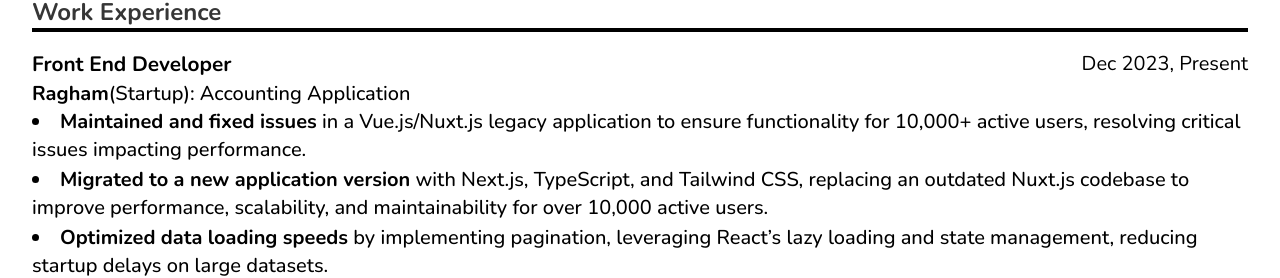
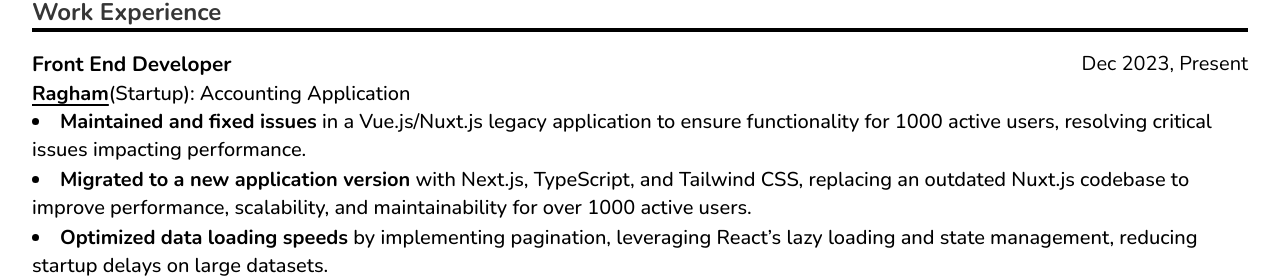
Before and after one commit to MiladKarandish/portfolio-v2, a Next.js app: page /resume in a window 1280 px wide. Shown: the part 500-778 px from the top of the page. Built offline with nearby package versions, Linux system fonts and the light colour scheme.

Commit message:
pdf generator link updated

```diff
--- a/package.json
+++ b/package.json
@@ -1,6 +1,6 @@
 {
   "name": "mil-portfolio",
-  "author": "Milad Karandish <miladkaarandish@gmail.com> ()",
+  "author": "Milad Karandish <miladkaarandish@gmail.com> (https://miladkarandish.vercel.app)",
   "version": "0.1.0",
   "private": true,
   "scripts": {
--- a/src/app/resume/page.tsx
+++ b/src/app/resume/page.tsx
@@ -77,7 +77,7 @@ const experiences: IExperiences[] = [
       title: "Accounting Application",
       type: "Startup",
       description:
-        "Ragham is a startup specializing in accounting software for Android and Web. The app helps small businesses manage debts, credits, and financial records efficiently, serving over 10,000 active users.",
+        "Ragham is a startup specializing in accounting software for Android and Web. The app helps small businesses manage debts, credits, and financial records efficiently, serving over 1000 active users.",
       href: "https://www.linkedin.com/company/ragham",
     },
     date: "Dec 2023, Present",
@@ -85,12 +85,12 @@ const experiences: IExperiences[] = [
       {
         what: "Maintained and fixed issues",
         how: "in a Vue.js/Nuxt.js legacy application",
-        why: "to ensure functionality for 10,000+ active users, resolving critical issues impacting performance.",
+        why: "to ensure functionality for 1000 active users, resolving critical issues impacting performance.",
       },
       {
         what: "Migrated to a new application version",
         how: "with Next.js, TypeScript, and Tailwind CSS,",
-        why: "replacing an outdated Nuxt.js codebase to improve performance, scalability, and maintainability for over 10,000 active users.",
+        why: "replacing an outdated Nuxt.js codebase to improve performance, scalability, and maintainability for over 1000 active users.",
       },
       {
         what: "Optimized data loading speeds",
@@ -256,12 +256,14 @@ const Resume = () => {
           {experiences.map((experience) => (
             <li key={experience.at.href}>
               <div className={`flex justify-between items-center`}>
-                <a className={`text-[1.3rem] font-bold`}>{experience.title}</a>
+                <h3>{experience.title}</h3>
                 <p className={`text-xl`}>{experience.date}</p>
               </div>
               <p className={`text-xl font-medium`}>
-                <span className={`font-bold`}>{experience.at.name}</span>({experience.at.type}):{" "}
-                {experience.at.title ? experience.at.title : ""}
+                <a href={experience.at.href} className={`font-bold underline underline-offset-4`}>
+                  {experience.at.name}
+                </a>
+                ({experience.at.type}){experience.at.title ? ": " + experience.at.title : ""}
               </p>
 
               <ul className={`text-xl list-disc list-inside`}>
--- a/src/services/iLovePdf.ts
+++ b/src/services/iLovePdf.ts
@@ -63,7 +63,7 @@ export const upload = async (server: string, task: string) => {
     },
     body: JSON.stringify({
       task: task,
-      cloud_file: "https://portfolio-v2-xi-tan.vercel.app/resume",
+      cloud_file: "https://miladkarandish.vercel.app/resume",
     }),
   });
   const data = await res.json();
```
